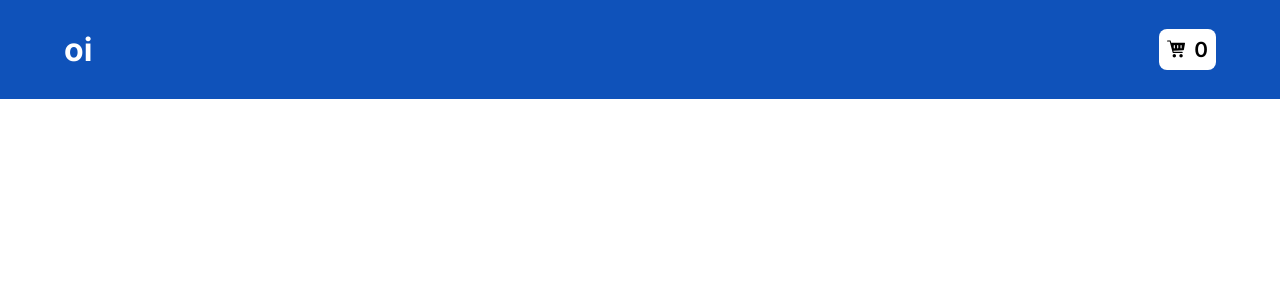
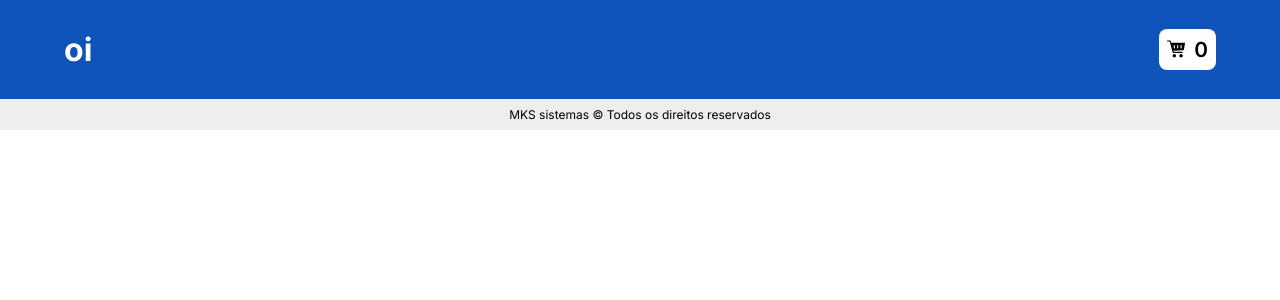
Before and after one commit to yraffic02/mks-frontend-challenge, a Next.js app: page / in a window 1280 px wide. Shown: the top 300 px of the page. Built offline with nearby package versions, Linux system fonts and the light colour scheme.

Commit message:
feat: created footer

```diff
--- a/src/app/layout.tsx
+++ b/src/app/layout.tsx
@@ -3,6 +3,7 @@ import { Inter } from "next/font/google";
 import "./globals.css";
 import StyledComponentsRegistry from "../lib/registry";
 import { Header } from "@/components/Header";
+import { Footer } from "@/components/Footer";
 
 const inter = Inter({ subsets: ["latin"] });
 
@@ -22,6 +23,7 @@ export default function RootLayout({
           <StyledComponentsRegistry>
             <Header/>
             {children}
+            <Footer />
           </StyledComponentsRegistry>
       </body>
     </html>
--- /dev/null
+++ b/src/components/Footer/index.tsx
@@ -0,0 +1,10 @@
+'use client'
+import { ContainerFooter } from "./style"
+
+export const Footer = () =>{
+    return(
+        <ContainerFooter>
+            <p>MKS sistemas © Todos os direitos reservados</p>
+        </ContainerFooter>
+    )
+}
--- /dev/null
+++ b/src/components/Footer/style.ts
@@ -0,0 +1,16 @@
+import styled from "styled-components"
+
+export const ContainerFooter = styled.header`
+    width: 100%;
+    padding: 0.5rem 0;
+
+    background-color: #EEEEEE;
+    color: black;
+
+    display: flex;
+    justify-content: center;
+    align-items: center;
+
+    font-size: 0.75rem;
+    font-weight: 400;
+`
```
